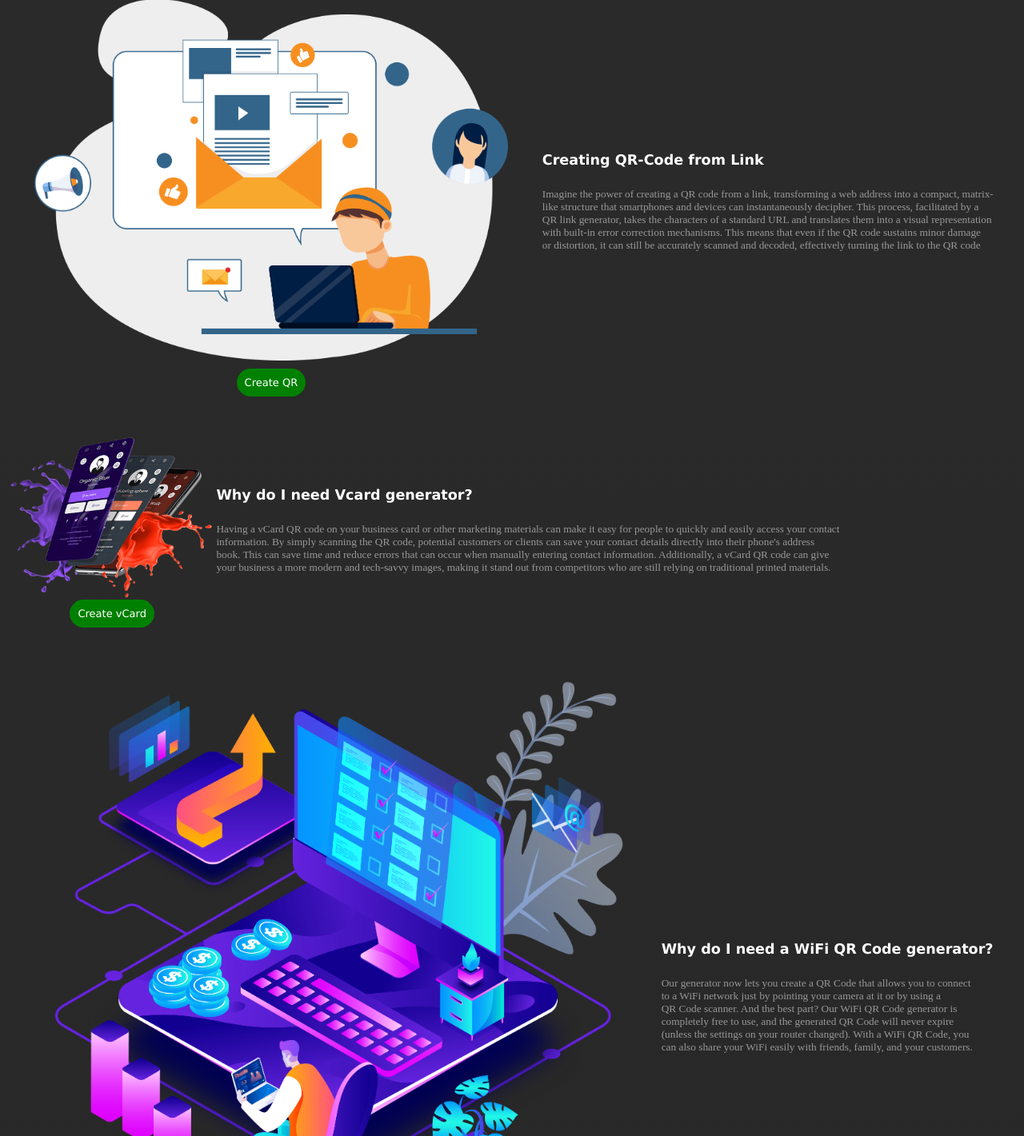
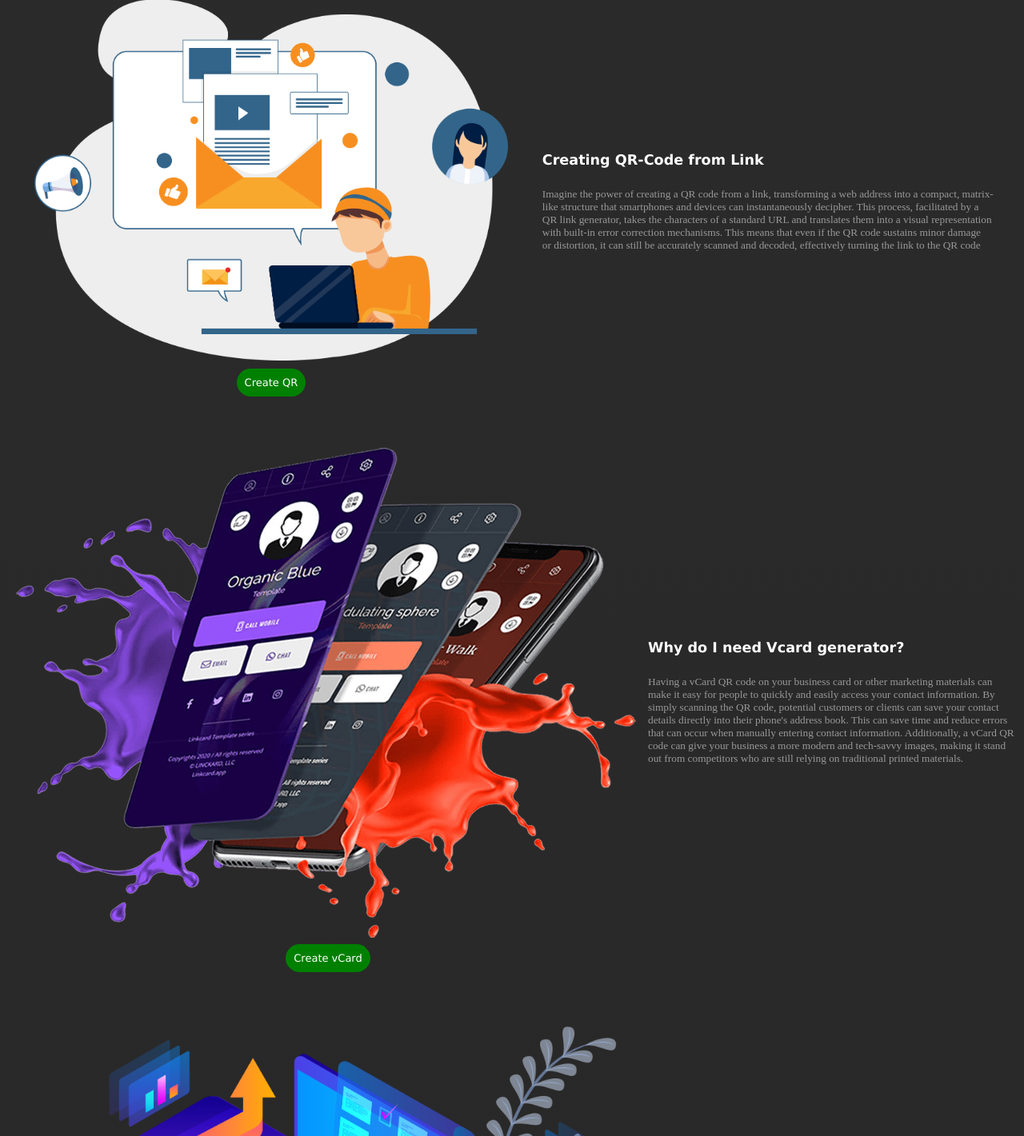
Before and after one commit to ADEL-MAHMOUD10/QR-code, a Flask app: page / in a window 1280 px wide. Shown: the part 1142-2563 px from the top of the page at 80% size. Run offline with Flask 3, Linux system fonts and the light colour scheme; some web fonts are replaced.

Commit message:
Update style.css

```diff
--- a/static/style.css
+++ b/static/style.css
@@ -180,8 +180,6 @@ body{
 
 .v-code .vCard img{
     margin: auto;
-    height: auto;
-    width: 100%;
 }
 .v-code .vCard a{
     color: #fff;
```
